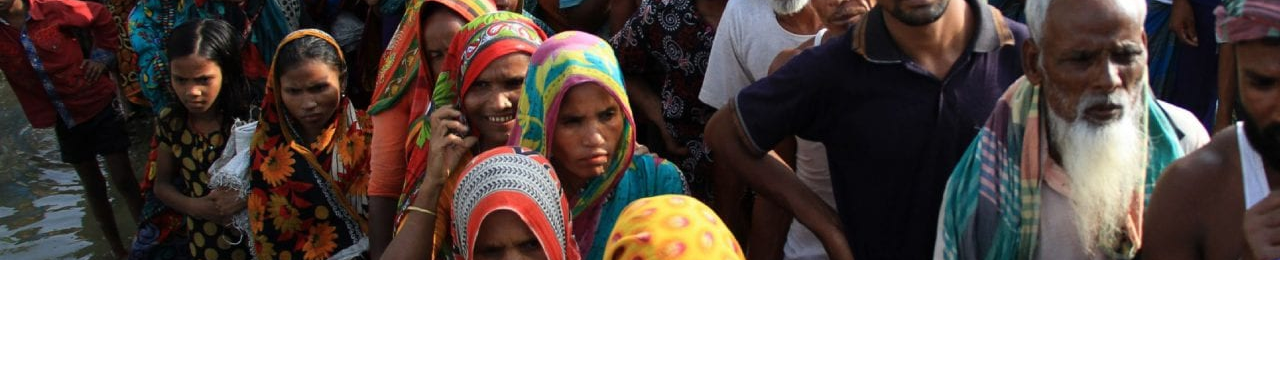
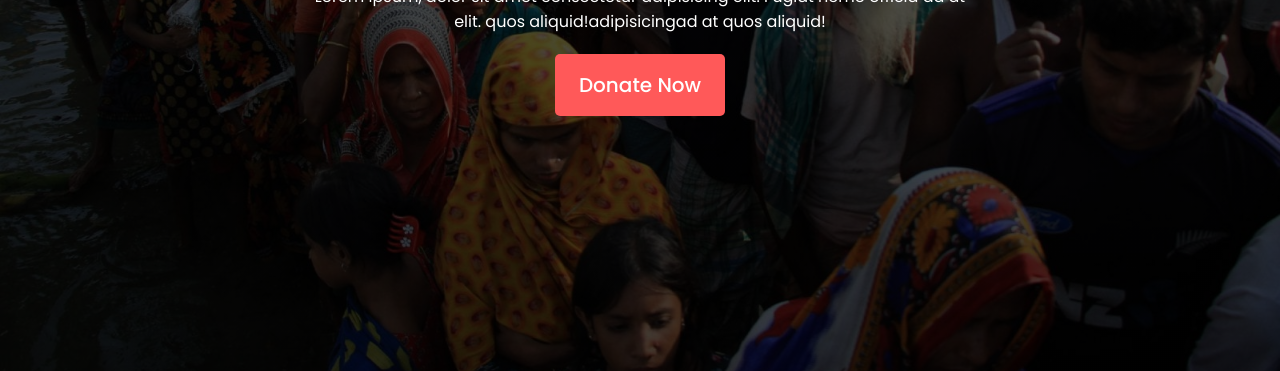
Before and after one commit to parulakhter/donate-today, a plain HTML site: page index.html in a window 1280 px wide. Shown: the part 429-800 px from the top of the page. Drawn offline with Linux system fonts and the light colour scheme.

Commit message:
header section done

```diff
--- a/index.html
+++ b/index.html
@@ -5,14 +5,25 @@
     <meta charset="UTF-8">
     <meta http-equiv="X-UA-Compatible" content="IE=edge">
     <meta name="viewport" content="width=device-width, initial-scale=1.0">
-    <title>Donate-Today</title>
+    <title>Donate Today</title>
+    <link rel="preconnect" href="https://fonts.googleapis.com">
+    <link rel="preconnect" href="https://fonts.gstatic.com" crossorigin>
+    <link
+        href="https://fonts.googleapis.com/css2?family=Inter:wght@400;600&family=Lobster&family=Poppins:wght@400;500;700;900&family=Yeseva+One&display=swap"
+        rel="stylesheet">
     <link rel="stylesheet" href="style.css">
 </head>
 
 <body>
     <!-- Top Part -->
-    <section class="header-area">
-        <h1>Let’s Help Those Who Are More In Need</h1>
+    <section class="banner">
+        <div class="content">
+            <h1 class="banner-font">Let's Help Those Who Are<br> More In Need</h1>
+            <p>Lorem ipsum, dolor sit amet consectetur adipisicing elit. Fugiat nemo officia ad at <br>elit. quos
+                aliquid!adipisicingad at quos aliquid!</p>
+            <a class="link-btn" href="">Donate Now</a>
+        </div>
+
     </section>
 </body>
 
--- a/style.css
+++ b/style.css
@@ -1,13 +1,46 @@
-body {
-    color: #333333;
+* {
     margin: 0;
     padding: 0;
-    font-family: 'Poppins', sans-serif;
     box-sizing: border-box;
 }
 
+body {
+    color: #121212;
+    font-family: 'Poppins', sans-serif;
+}
+
 /* Top- part */
-.header-area {
-    height: 669px;
-    background-image: url(images/donation7.jpg);
+.banner {
+    width: 100%;
+    height: 100vh;
+    background-image: linear-gradient(rgba(0, 0, 0, 0.65), rgba(0, 0, 0, 0.75)), url(images/donation7.jpg);
+    background-size: cover;
+    background-position: center;
 }
+
+.banner-font {
+    font-size: 65px;
+    font-weight: 600;
+    font-family: inter;
+}
+
+.content {
+    width: 100%;
+    color: white;
+    position: absolute;
+    top: 50%;
+    transform: translateY(-50%);
+    text-align: center;
+}
+
+.link-btn {
+    color: white;
+    font-size: 20px;
+    font-weight: 500;
+    text-decoration: none;
+    padding: 16px 24px;
+    margin-top: 20px;
+    border-radius: 5px;
+    background-color: #FF5959;
+    display: inline-block
+}
```
